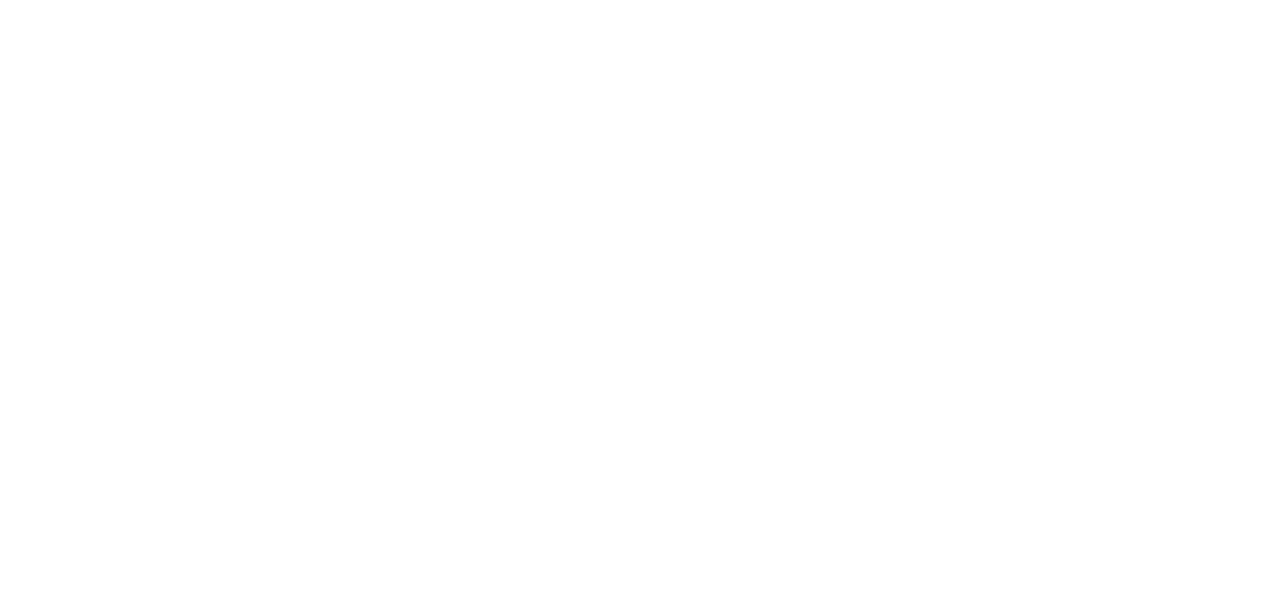
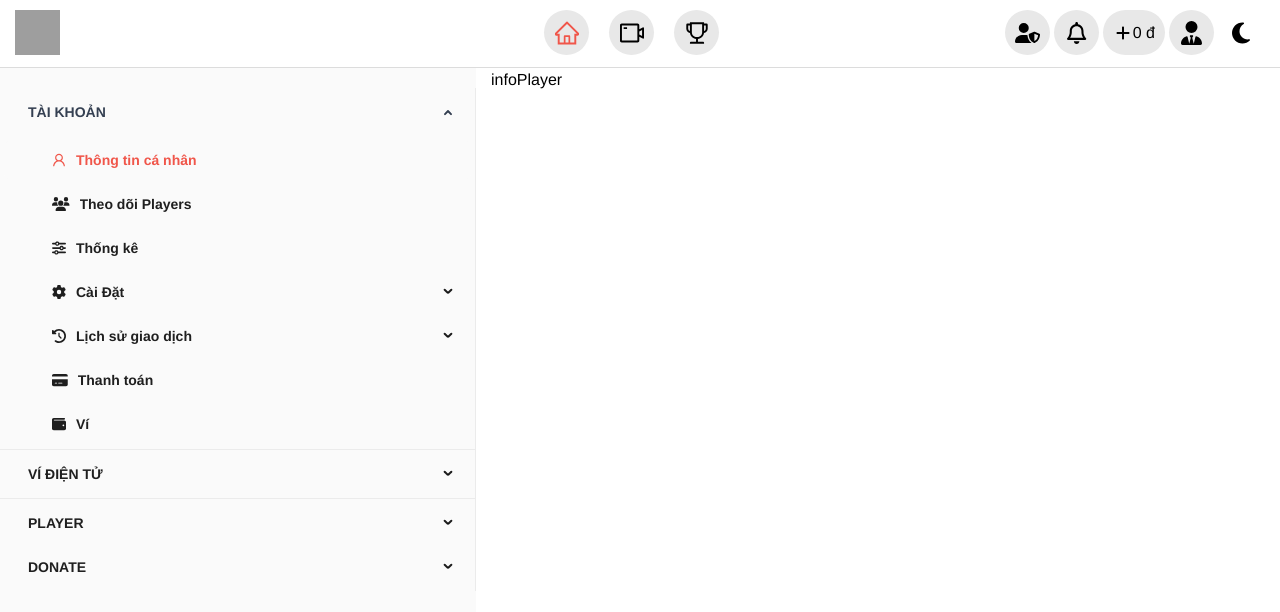
Before and after one commit to TLphongNguyen/playdueClone, a React (Vite) app in the folder FrontEnd/: page /setting in a window 1280 px wide. Before the commit this address had no page. Shown: the top 612 px of the page. Built offline with nearby package versions, Linux system fonts and the light colour scheme; grey boxes are pictures that could not be loaded.

Commit message:
complete sidebar

```diff
--- a/FrontEnd/src/Layout/defaultLayout/sidebar/index.jsx
+++ b/FrontEnd/src/Layout/defaultLayout/sidebar/index.jsx
@@ -1,7 +1,7 @@
 import { useState } from 'react';
 
 function Sidebar({ content }) {
-	return <div className="bg-[#eeeeee] w-[224px] h-[100%] pt-5 pb-[60px]">{content}</div>;
+	return <div className=" min-w-fit h-[100%]">{content}</div>;
 }
 
 export default Sidebar;
--- a/FrontEnd/src/components/globalstyle/GlobalStyle.scss
+++ b/FrontEnd/src/components/globalstyle/GlobalStyle.scss
@@ -69,3 +69,16 @@ label {
 	line-height: 1.2 !important;
 	min-height: 0 !important;
 }
+.ant-menu-light .ant-menu-submenu-selected > .ant-menu-submenu-title {
+	color: #354052 !important;
+}
+
+.ant-menu-light .ant-menu-item-selected,
+.ant-menu-light.ant-menu-inline .ant-menu-sub.ant-menu-inline {
+	color: #f0564a;
+	background-color: #fafafa;
+}
+.ant-menu-title-content {
+	font-weight: 600;
+	font-size: 14px;
+}
--- a/FrontEnd/src/components/sidebar/games/index.jsx
+++ b/FrontEnd/src/components/sidebar/games/index.jsx
@@ -52,7 +52,7 @@ function Game() {
 		},
 	];
 	return (
-		<div className="wrap-content">
+		<div className="wrap-content w-[224px] bg-[#eeeeee] h-[100%] pt-5">
 			<div className="pl-[14px] pb-[5px]">
 				<h3 className="text-[14px] mb-[10px] text-[#bcbcbc] font-[700]">Danh mục game</h3>
 			</div>
--- a/FrontEnd/src/components/sidebar/players/index.jsx
+++ b/FrontEnd/src/components/sidebar/players/index.jsx
@@ -20,7 +20,7 @@ function Player() {
 		document.getElementById('input-story').click();
 	};
 	return (
-		<div className="wrap-content">
+		<div className="wrap-content w-[224px] bg-[#eeeeee] h-[100%] pt-5">
 			<div className="flex items-center px-[10px] pb-[20px] cursor-pointer" onClick={showModal}>
 				<div className="flex justify-center items-center w-[36px] h-[36px] bg-[#d9d9d9] mr-[5px] border-[1px] border-solid border-[#f0564a] rounded-[50%]">
 					<FontAwesomeIcon className="text-[18px] text-[#fff] font-[700]" icon={faPlus} />
--- /dev/null
+++ b/FrontEnd/src/components/sidebar/setting/index.jsx
@@ -0,0 +1,242 @@
+import { useState } from 'react';
+import { FontAwesomeIcon } from '@fortawesome/react-fontawesome';
+import { Menu } from 'antd';
+import { UserOutlined } from '@ant-design/icons';
+import {
+	faUsers,
+	faSliders,
+	faClockRotateLeft,
+	faWallet,
+	faCreditCard,
+	faLink,
+	faUserGroup,
+	faCalendarDays,
+	faBan,
+	faBook,
+	faGear,
+} from '@fortawesome/free-solid-svg-icons';
+function Setting() {
+	const items = [
+		{
+			key: 'sub1',
+			label: 'TÀI KHOẢN',
+			children: [
+				{
+					key: '1',
+					label: 'Thông tin cá nhân',
+					icon: <UserOutlined />,
+				},
+				{
+					key: '2',
+					label: 'Theo dõi Players',
+					icon: <FontAwesomeIcon icon={faUsers} />,
+				},
+				{
+					key: '3',
+					label: ' Thống kê',
+					icon: <FontAwesomeIcon icon={faSliders} />,
+				},
+				{
+					key: 'sub11',
+					label: 'Cài Đặt',
+					icon: <FontAwesomeIcon icon={faGear} />,
+					children: [
+						{
+							key: '21',
+							label: 'Email',
+						},
+						{
+							key: '22',
+							label: 'Tài khoản và mật khẩu',
+						},
+						{
+							key: '23',
+							label: 'Khoá bảo vệ',
+						},
+						{
+							key: '24',
+							label: 'Vip',
+						},
+						{
+							key: '25',
+							label: 'Hiển thị',
+						},
+						{
+							key: '26',
+							label: 'Cài đặt nhận thông báo',
+						},
+					],
+				},
+				{
+					key: '4',
+					label: 'Lịch sử giao dịch',
+					icon: <FontAwesomeIcon icon={faClockRotateLeft} />,
+					children: [
+						{
+							key: '41',
+							label: 'Lịch sử donate',
+						},
+						{
+							key: '42',
+							label: 'Lịch sử duo',
+						},
+						{
+							key: '43',
+							label: 'Lịch sử tạo code',
+						},
+						{
+							key: '44',
+							label: 'Biến động số dư',
+						},
+						{
+							key: '45',
+							label: 'Lịch sử mua thẻ',
+						},
+					],
+				},
+				{
+					key: '5',
+					label: 'Thanh toán',
+					icon: <FontAwesomeIcon icon={faCreditCard} />,
+				},
+				{
+					key: '6',
+					label: 'Ví',
+					icon: <FontAwesomeIcon icon={faWallet} />,
+				},
+			],
+		},
+		{
+			type: 'divider',
+		},
+		{
+			key: 'sub2',
+			label: 'VÍ ĐIỆN TỬ ',
+			children: [
+				{
+					key: 'sub3',
+					label: 'Cài Đặt',
+					icon: <FontAwesomeIcon icon={faCreditCard} />,
+					children: [
+						{
+							key: 'sub31',
+							label: 'Thông tin',
+						},
+						{
+							key: 'sub32',
+							label: 'Lịch sử',
+						},
+					],
+				},
+				{
+					key: 'sub22',
+					label: ' Link Pay',
+					icon: <FontAwesomeIcon icon={faLink} />,
+				},
+			],
+		},
+		{
+			type: 'divider',
+		},
+		{
+			key: 'sub4',
+			label: 'PLAYER',
+			children: [
+				{
+					key: '9',
+					label: 'Tổng quan',
+					icon: <UserOutlined />,
+				},
+				{
+					key: '10',
+					label: 'Khách hàng thân thiết',
+					icon: <FontAwesomeIcon icon={faUserGroup} />,
+				},
+				{
+					key: 'sub13',
+					label: 'Cài Đặt',
+					icon: <FontAwesomeIcon icon={faGear} />,
+					children: [
+						{
+							key: '131',
+							label: 'Url',
+						},
+						{
+							key: '132',
+							label: 'Thông tin Player',
+						},
+						{
+							key: '133',
+							label: 'Albums Player',
+						},
+						{
+							key: '134',
+							label: 'Cài đặt Duo',
+						},
+						{
+							key: '135',
+							label: 'Khác',
+						},
+					],
+				},
+				{
+					key: '12',
+					label: 'Lịch sử nhận Duo, Donate',
+					icon: <FontAwesomeIcon icon={faCalendarDays} />,
+					children: [
+						{
+							key: '121',
+							label: 'Lịch sử nhận duo',
+						},
+						{
+							key: '122',
+							label: 'Lịch sử nhận donate',
+						},
+					],
+				},
+				{
+					key: '13',
+					label: 'Danh sách chặn User',
+					icon: <FontAwesomeIcon icon={faBan} />,
+				},
+				{
+					key: '14',
+					label: 'Hướng Dẫn Player',
+					icon: <FontAwesomeIcon icon={faBook} />,
+				},
+				{
+					key: '15',
+					label: 'Link Player',
+					icon: <FontAwesomeIcon icon={faLink} />,
+				},
+			],
+		},
+		{
+			key: 'grp',
+			label: 'DONATE',
+
+			children: [
+				{
+					key: 'subSetting',
+					label: 'Cài Đặt',
+					icon: <FontAwesomeIcon icon={faGear} />,
+				},
+			],
+		},
+	];
+	return (
+		<div className="wrap-content w-[476px] bg-[#fafafa] h-[100%] pt-5">
+			<Menu
+				style={{
+					backgroundColor: '#fafafa',
+				}}
+				defaultSelectedKeys={['1']}
+				defaultOpenKeys={['sub1']}
+				mode="inline"
+				items={items}
+			/>
+		</div>
+	);
+}
+
+export default Setting;
--- /dev/null
+++ b/FrontEnd/src/page/InfoPlayer/index.jsx
@@ -0,0 +1,9 @@
+function InfoPlayer() {
+	return (
+		<div className="wrap-content">
+			<h2>infoPlayer</h2>
+		</div>
+	);
+}
+
+export default InfoPlayer;
--- a/FrontEnd/src/router/index.js
+++ b/FrontEnd/src/router/index.js
@@ -2,16 +2,19 @@ import Home from '../page/Home';
 import Profile from '../page/profile';
 import Maze from '~/page/Maze';
 import Stories from '~/page/Stories';
+import InfoPlayer from '~/page/InfoPlayer';
 
 //sidebar component
 import Game from '~/components/sidebar/games';
 import Player from '~/components/sidebar/players';
+import Setting from '~/components/sidebar/setting';
 
 const publicRouter = [
 	{ path: '/', components: Home, showSidebar: true, sidebar: Game },
 	{ path: '/maze', components: Maze, showSidebar: true, sidebar: Game },
 	{ path: '/profile', components: Profile, showSidebar: false },
 	{ path: '/story', components: Stories, showSidebar: true, sidebar: Player },
+	{ path: '/setting', components: InfoPlayer, showSidebar: true, sidebar: Setting },
 ];
 
 export { publicRouter };
```
